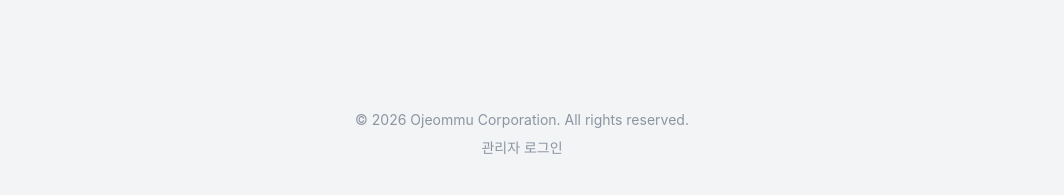
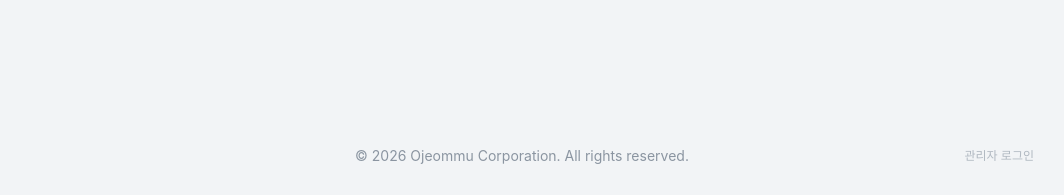
Before and after one commit to Illo1515/shoppingmall, a Next.js app: page / in a window 1280 px wide. Shown: the part 602-797 px from the top of the page, without its empty margins (118-1182 px from the left). Built offline with nearby package versions, Linux system fonts and the light colour scheme; no server answers; the database is empty; a web font is replaced by a local one.

Commit message:
feat: update admin password and move login link to bottom right

```diff
--- a/src/app/layout.js
+++ b/src/app/layout.js
@@ -20,11 +20,13 @@ export default function RootLayout({ children }) {
           <main className="flex-1 flex flex-col max-w-5xl mx-auto w-full px-5 py-8">
             {children}
           </main>
-          <footer className="py-10 text-center text-[var(--color-toss-gray-500)] text-sm mt-auto flex flex-col items-center gap-2">
-            <p>© 2026 Ojeommu Corporation. All rights reserved.</p>
-            <Link href="/admin/login" className="hover:text-[var(--color-toss-gray-800)] transition-colors underline-offset-4 hover:underline">
-              관리자 로그인
-            </Link>
+          <footer className="py-8 mt-auto px-5 border-t border-[var(--color-toss-gray-100)]">
+            <div className="max-w-5xl mx-auto w-full flex items-center justify-center relative">
+              <p className="text-[var(--color-toss-gray-500)] text-sm">© 2026 Ojeommu Corporation. All rights reserved.</p>
+              <Link href="/admin/login" className="absolute right-0 text-[var(--color-toss-gray-400)] hover:text-[var(--color-toss-gray-800)] text-xs transition-colors underline-offset-4 hover:underline">
+                관리자 로그인
+              </Link>
+            </div>
           </footer>
         </Providers>
       </body>
--- a/src/auth.js
+++ b/src/auth.js
@@ -25,7 +25,7 @@ export const { handlers, auth, signIn, signOut } = NextAuth({
         // 유저가 제공한 하드코딩된 어드민 정보 확인
         if (
           credentials?.username === "fhwktm" &&
-          credentials?.password === "Fhwktm123@!^"
+          credentials?.password === "fhwktm123"
         ) {
           return {
             id: "admin-id",
```
